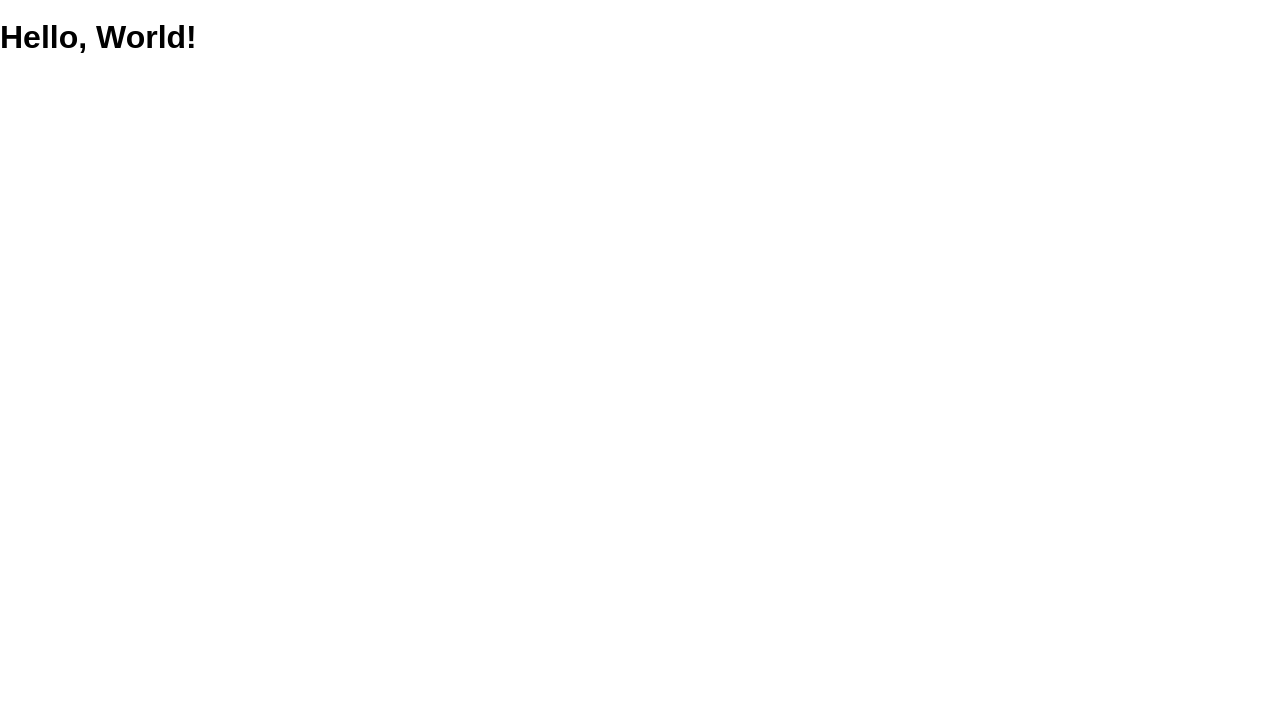
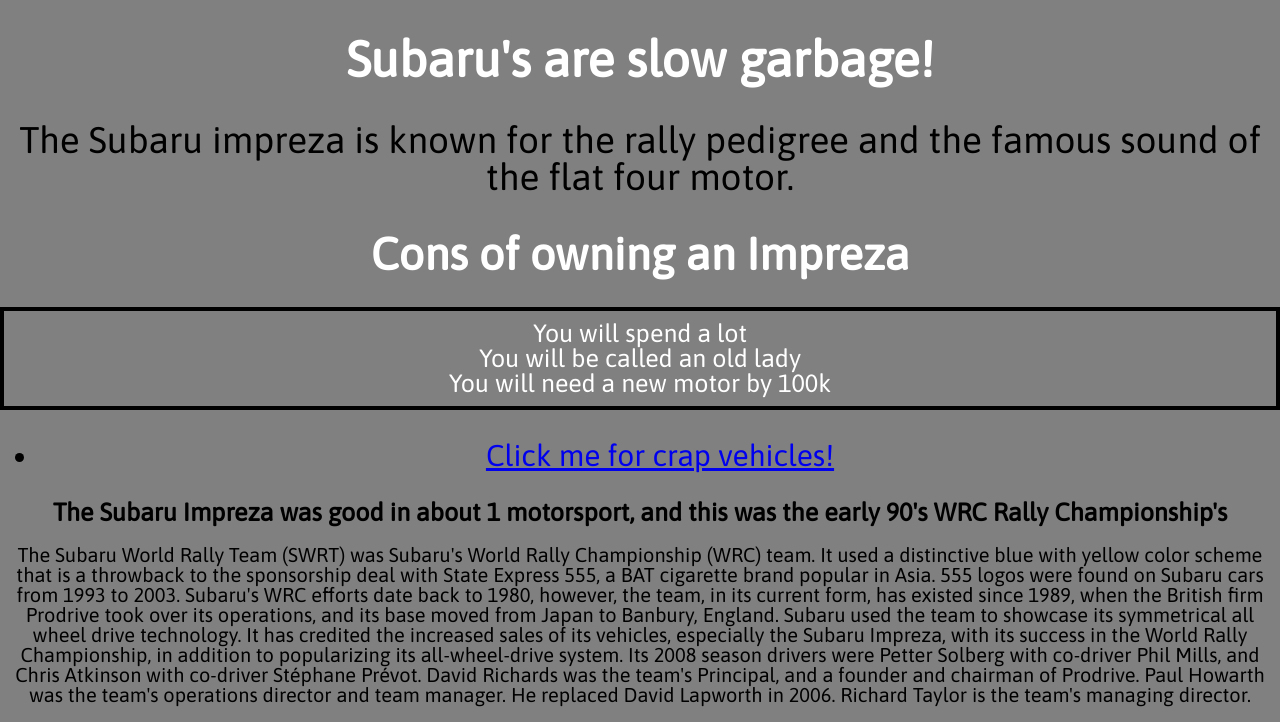
Before and after one commit to jfordnose64/subaru, a website: page public/index.html in a window 1280 px wide. Shown: the top 722 px of the page. Drawn offline with Linux system fonts and the light colour scheme.

Commit message:
Done with first pass

```diff
--- a/public/index.html
+++ b/public/index.html
@@ -8,6 +8,28 @@
     <link rel="stylesheet" href="/screen.css">
   </head>
   <body>
-    <h1 class='hello-world'>Hello, World!</h1>
+    <h1 id="head-1" class='hello-world'>Subaru's are slow garbage!</h1>
+    <p id="par-1">
+      The Subaru impreza is known for the rally pedigree and the famous sound of the flat four motor.
+    </p>
+    <h1 id="list-head">Cons of owning an Impreza</h1>
+    <ul id="list-1">
+      <li>You will spend a lot</li>
+      <li>You will be called an old lady</li>
+      <li>You will need a new motor by 100k</li>
+    </ul>
+    <ul id="link-1">
+      <li><a href="https://www.subaru.com/index.html">Click me for crap vehicles!</a></li>
+    </ul>
+    <section>
+    <h1 id="rally-1">The Subaru Impreza was good in about 1 motorsport, and this was the early 90's WRC Rally Championship's</h1>
+    <p id="rally-p">The Subaru World Rally Team (SWRT) was Subaru's World Rally Championship (WRC) team. It used a distinctive blue with yellow color scheme that is a throwback to the sponsorship deal with State Express 555, a BAT cigarette brand popular in Asia. 555 logos were found on Subaru cars from 1993 to 2003. Subaru's WRC efforts date back to 1980, however, the team, in its current form, has existed since 1989, when the British firm Prodrive took over its operations, and its base moved from Japan to Banbury, England.
+
+      Subaru used the team to showcase its symmetrical all wheel drive technology. It has credited the increased sales of its vehicles, especially the Subaru Impreza, with its success in the World Rally Championship, in addition to popularizing its all-wheel-drive system.
+
+      Its 2008 season drivers were Petter Solberg with co-driver Phil Mills, and Chris Atkinson with co-driver Stéphane Prévot. David Richards was the team's Principal, and a founder and chairman of Prodrive. Paul Howarth was the team's operations director and team manager. He replaced David Lapworth in 2006. Richard Taylor is the team's managing director.
+      </p>
+     <img src="/gc8-wrc.jpg" alt="gc8-555">
+    </section>
   </body>
 </html>
--- a/public/screen.css
+++ b/public/screen.css
@@ -1,12 +1,60 @@
+@import url('https://fonts.googleapis.com/css?family=Asap&display=swap');
+
 :root {
   font: 16px / 1 sans-serif;
 }
 
 html {
   height: 100%;
+  background:gray;
 }
 
 body {
   margin: 0;
   min-height: 100%;
+  text-align: center;
 }
+
+#head-1 {
+  font-family: Asap,sans-serif;
+  font-size: 50px;
+  color:white;
+  background: gray;
+}
+
+#par-1 {
+  font-size: 37px;
+  font-family: Asap, sans-serif;
+}
+
+#list-head {
+  font-family: Asap, sans-serif;
+  color:white;
+  background:gray;
+  font-size: 45px;
+}
+#list-1 {
+  position: center;
+  color:white;
+  font-size: 25px;
+  padding:10px 10px;
+  border: 4px solid black;
+  font-family: Asap, sans-serif;
+}
+
+#link-1 {
+  font-size:30px;
+  color:black;
+  font-family: Asap, sans-serif;
+}
+#rally-1 {
+  color:black;
+  font-family: Asap, sans-serif;
+  font-size:25px;
+}
+
+#rally-p {
+  color:black;
+  font-family: Asap, sans-serif;
+  font-size: 20px;
+}
```
Also changed, not shown: package.json (+5 -3 lines), gc8-wrc.jpg (added), 1 other file.
